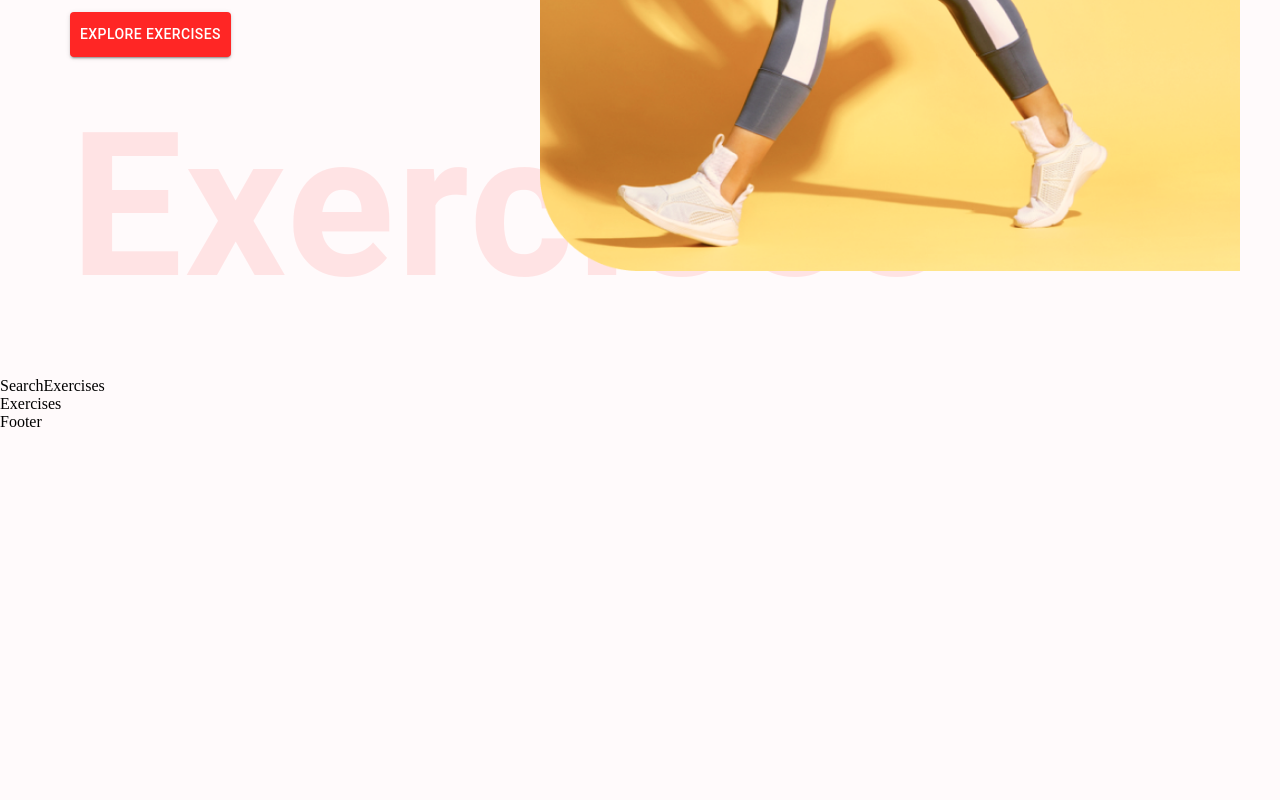
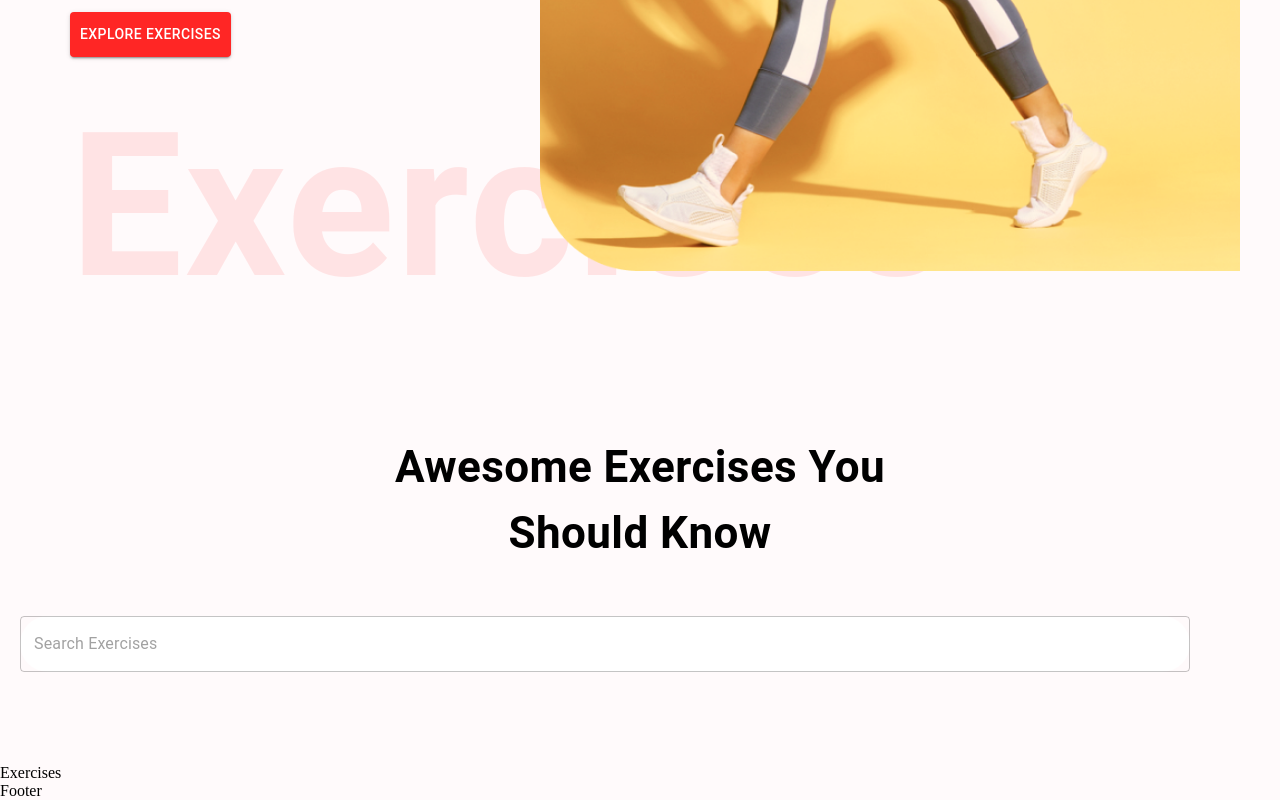
Before and after one commit to colonelxy/nutrofitnessapp, a React (Create React App) app: page / in a window 1280 px wide. Shown: the part 595-1395 px from the top of the page. Before the commit the page ends 1026 px from the top, so only its background shows below. Built offline with nearby package versions, Linux system fonts and the light colour scheme.

Commit message:
Added typography and search exercise box

```diff
--- a/src/components/SearchExercises.js
+++ b/src/components/SearchExercises.js
@@ -1,8 +1,36 @@
-import React from 'react'
+import React, { useEffect, useState } from 'react';
+import { Box, Button, Stack, TextField, Typography } from '@mui/material';
 
 const SearchExercises = () => {
   return (
-    <div>SearchExercises</div>
+    <Stack alignItems='centre' mt= '37px' justifyContent='center' p='20px'>
+      <Typography fontWeight={700} sx= {{
+        fontSize: {lg: '44px', xs: '30px'}
+      }} mb='50px' textAlign='center'>
+        Awesome Exercises You <br /> Should Know
+      </Typography>
+      <Box position='relative' mb='72px'>
+        <TextField
+          sx={{
+            input: {
+              fontWeight:'700px',
+              border: 'none',
+              borderRadius: '4px'
+            },
+            width: { lg: '1170px', xs: '350px'},
+            backgroundColor: '#fff', borderRadius: '40px'
+
+          }}
+          height='76px'
+          value=''
+          onChange={(e) =>{}}
+          placeholder='Search Exercises'
+          type='text'
+        />
+
+
+      </Box>
+    </Stack>
   )
 }
 
```
